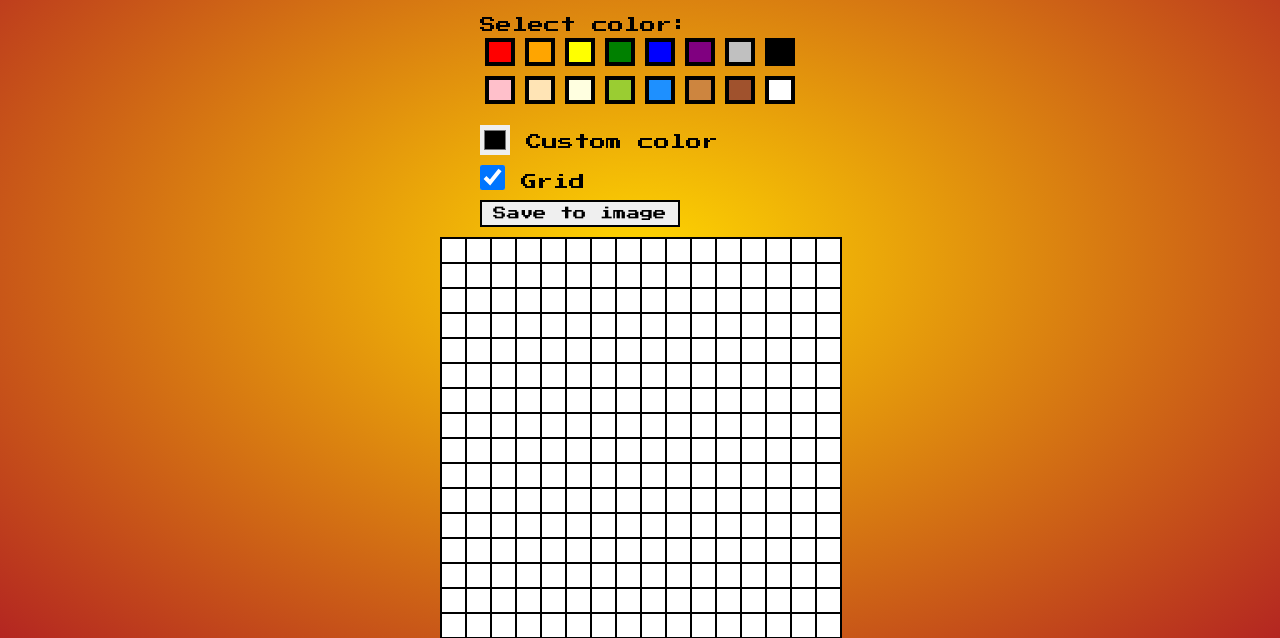
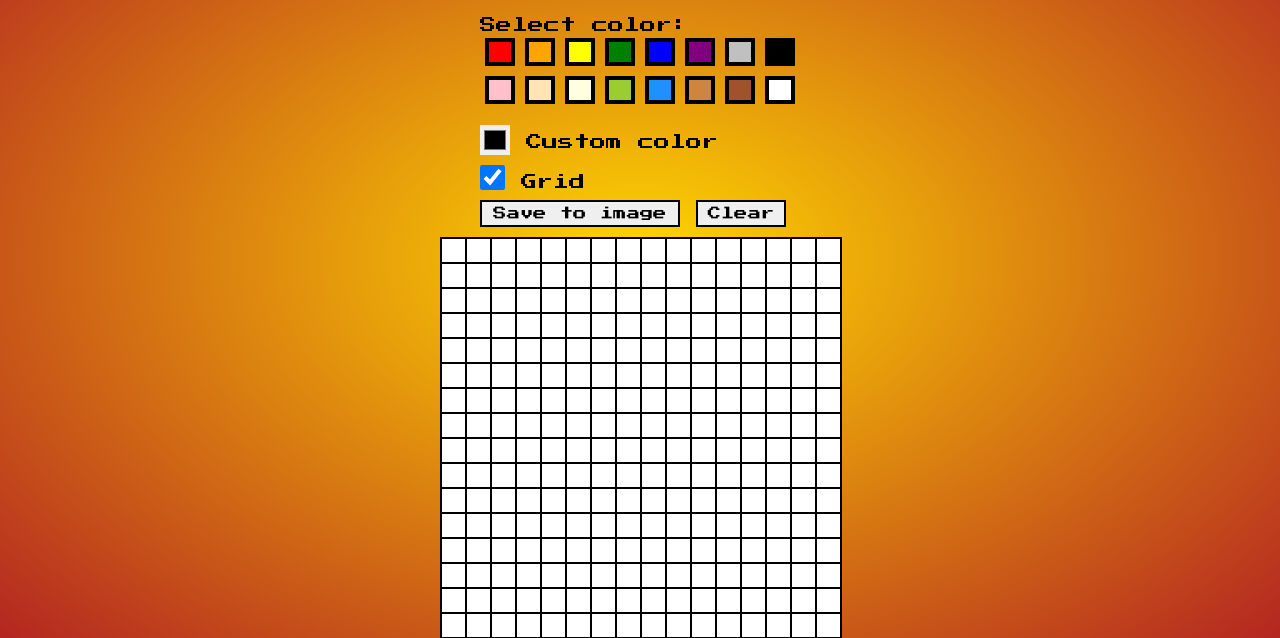
Before and after one commit to GlenCarpenter/8bit_paint, a PHP site: page /index.html in a window 1280 px wide. Shown: the part 137-775 px from the top of the page. Run offline with PHP 8.4, Linux system fonts and the light colour scheme.

Commit message:
Add files via upload
Added 'clear' button

```diff
--- a/index.html
+++ b/index.html
@@ -42,6 +42,7 @@
 			  <input type="checkbox" class="gridBox" checked> Grid</input>
 			  <br>
 			  <input type="button" id="btnSave" value="Save to image" />
+			  <input type="button" id="clearCanvas" value="Clear" />
 			</div>
 		</div>
 
--- a/scripts/app.js
+++ b/scripts/app.js
@@ -21,7 +21,6 @@ $(document).ready(function() {
 		$('.colorSquare').removeClass('selectedColorSquare');
 		$(this).toggleClass('selectedColorSquare');
 	});
-});
 
 	// Event listener for click of save button
 	document.getElementById("btnSave").addEventListener("click", function() {
@@ -34,7 +33,16 @@ document.getElementById("btnSave").addEventListener("click", function() {
 	// Event listener for custom color
 	document.getElementById('colorField').addEventListener("change", function(event) {
 		selectColor(this.value);
+		$('.colorSquare').removeClass('selectedColorSquare');
 	});
+
+	// Event listener for click of Clear button
+	document.getElementById("clearCanvas").addEventListener("click", function() {
+		$(".square").css('background-color', '#fff');
+	});
+});
+
+
 
 function selectColor(color) {
 	paintColor = color;
@@ -43,24 +51,17 @@ function selectColor(color) {
 function saveAs(uri, filename) {
 
     var link = document.createElement('a');
-
     if (typeof link.download === 'string') {
 
         link.href = uri;
         link.download = filename;
-
         //Firefox requires the link to be in the body
         document.body.appendChild(link);
-
         //simulate click
         link.click();
-
         //remove the link when done
         document.body.removeChild(link);
-
     } else {
-
         window.open(uri);
-
     }
 }
--- a/styles/main.css
+++ b/styles/main.css
@@ -42,6 +42,12 @@ body {
 	padding: 5px;
 	border: 2px solid;
 	width: 200px;
+}
+
+#clearCanvas {
+	padding: 5px;
+	border: 2px solid;
+	width: 90px;
 }
 
 .colorSquare {
```
Lines whose indentation alone changed are shown as unchanged.
